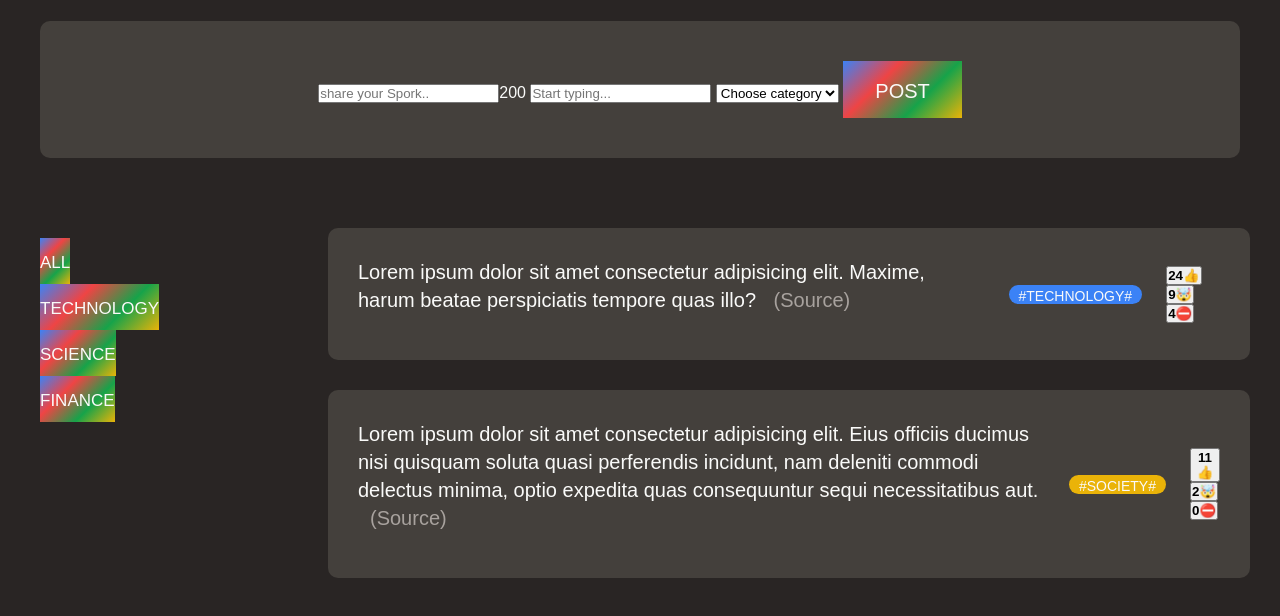
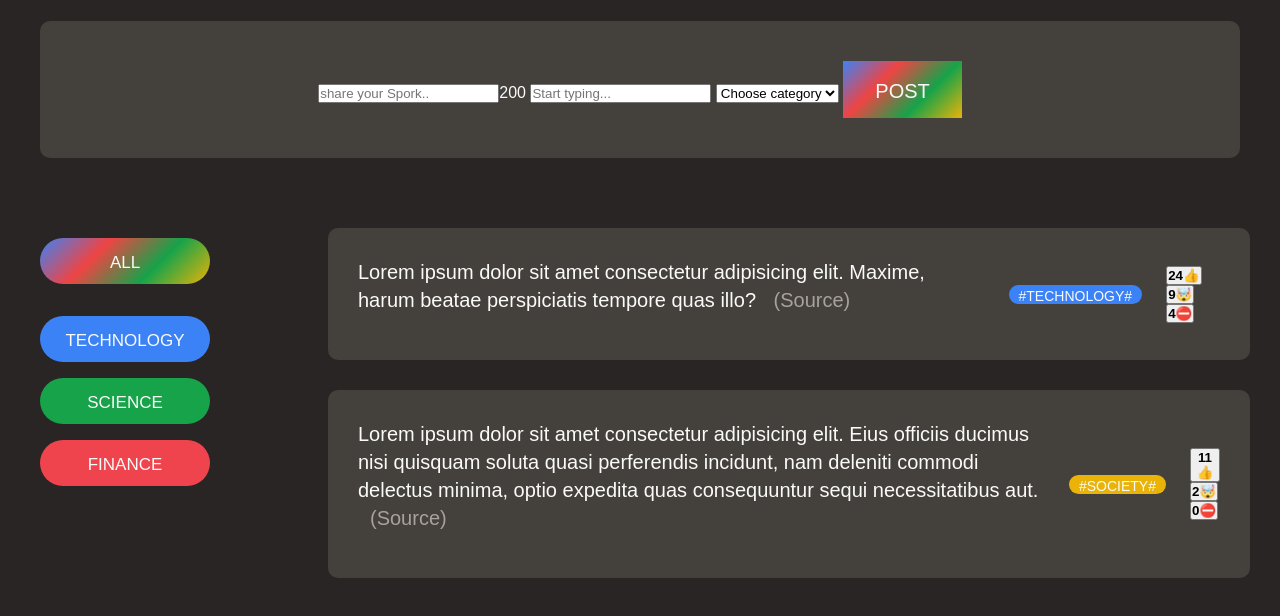
Before and after one commit to Isaacudoh/fictional-spork, a plain HTML site: page index.html in a window 1280 px wide. Shown: the part 116-732 px from the top of the page. Drawn offline with Linux system fonts and the light colour scheme; a web font is replaced by a local one.

Commit message:
complete aside button styling

```diff
--- a/index.html
+++ b/index.html
@@ -40,10 +40,10 @@
     <main class="main">
       <aside>
         <ul>
-          <li><button class="btn">All</button></li>
-          <li><button class="btn">Technology</button></li>
-          <li><button class="btn">Science</button></li>
-          <li><button class="btn">Finance</button></li>
+          <li class="category"><button class="btn btn-all-categories">All</button></li>
+          <li class="category"><button class="btn btn-category" style="background-color: #3b82f6">Technology</button></li>
+          <li class="category"><button class="btn btn-category"style="background-color: #16a34a">Science</button></li>
+          <li class="category"><button class="btn btn-category" style="background-color: #ef444e;">Finance</button></li>
         </ul>
       </aside>
 
--- a/style.css
+++ b/style.css
@@ -66,6 +66,10 @@ aside {
   margin: 40px;
 }
 
+.category {
+  margin-bottom: 16px;
+}
+
 .fact-cards {
   background-color: #44403c;
   border-radius: 10px;
@@ -118,7 +122,6 @@ ul {
 }
 
 /* button styling */
-
 .btn {
   font-family: "Coiny", Arial, Helvetica, sans-serif;
   line-height: 1;
@@ -130,7 +133,24 @@ ul {
   color: inherit;
 }
 
-.btn-large{
-    font-size: 20px;
-    padding: 20px 32px 17px;
+.btn:hover {
+  transform: scale(110%) rotate(-2deg);
+  transition: .3s;
 }
+
+.btn-large {
+  font-size: 20px;
+  padding: 20px 32px 17px;
+}
+
+.btn-all-categories {
+  margin-bottom: 16px;
+  width: 100%;
+  border-radius: 30px;
+}
+
+.btn-category {
+  width: 100%;
+  background-image: none;
+  border-radius: 30px;
+}
```
